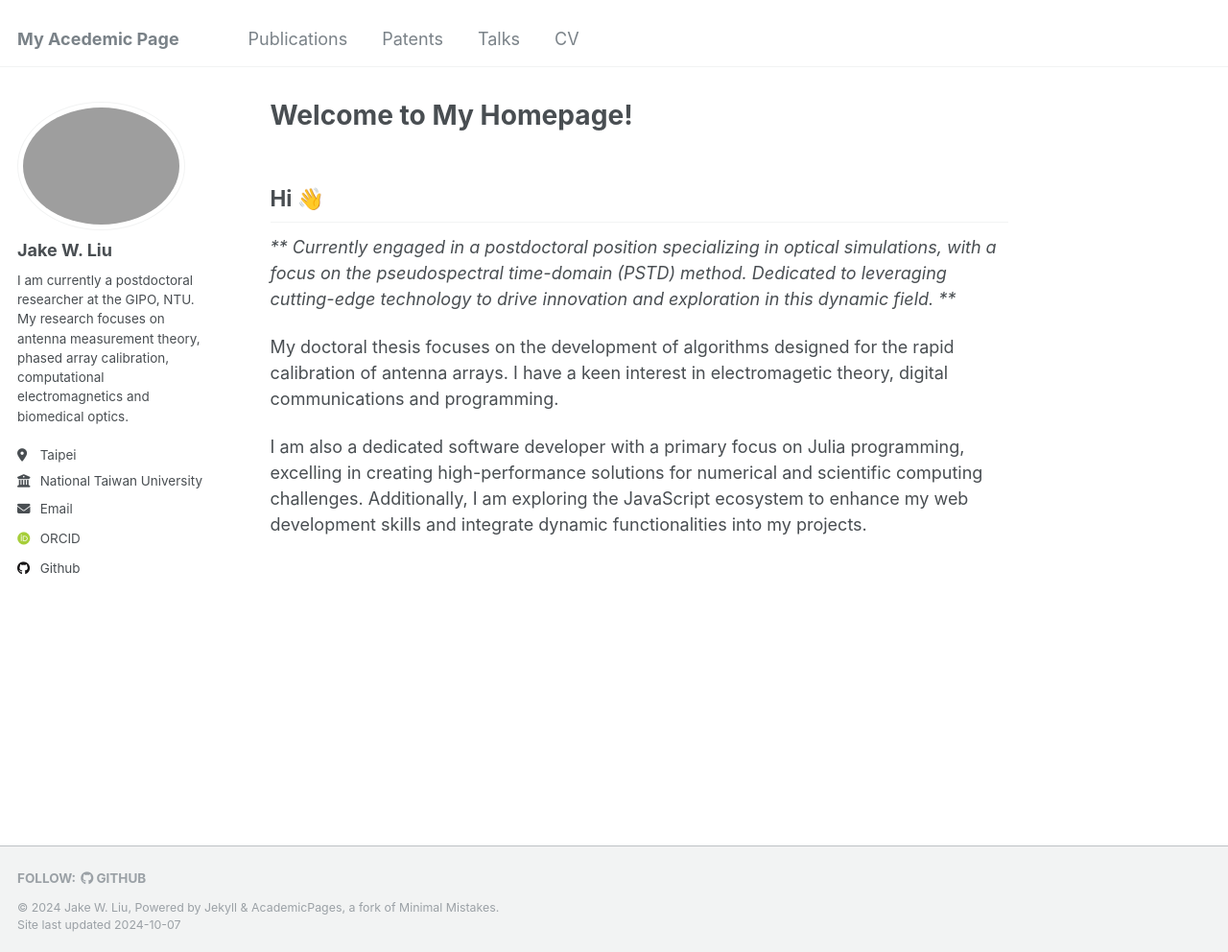
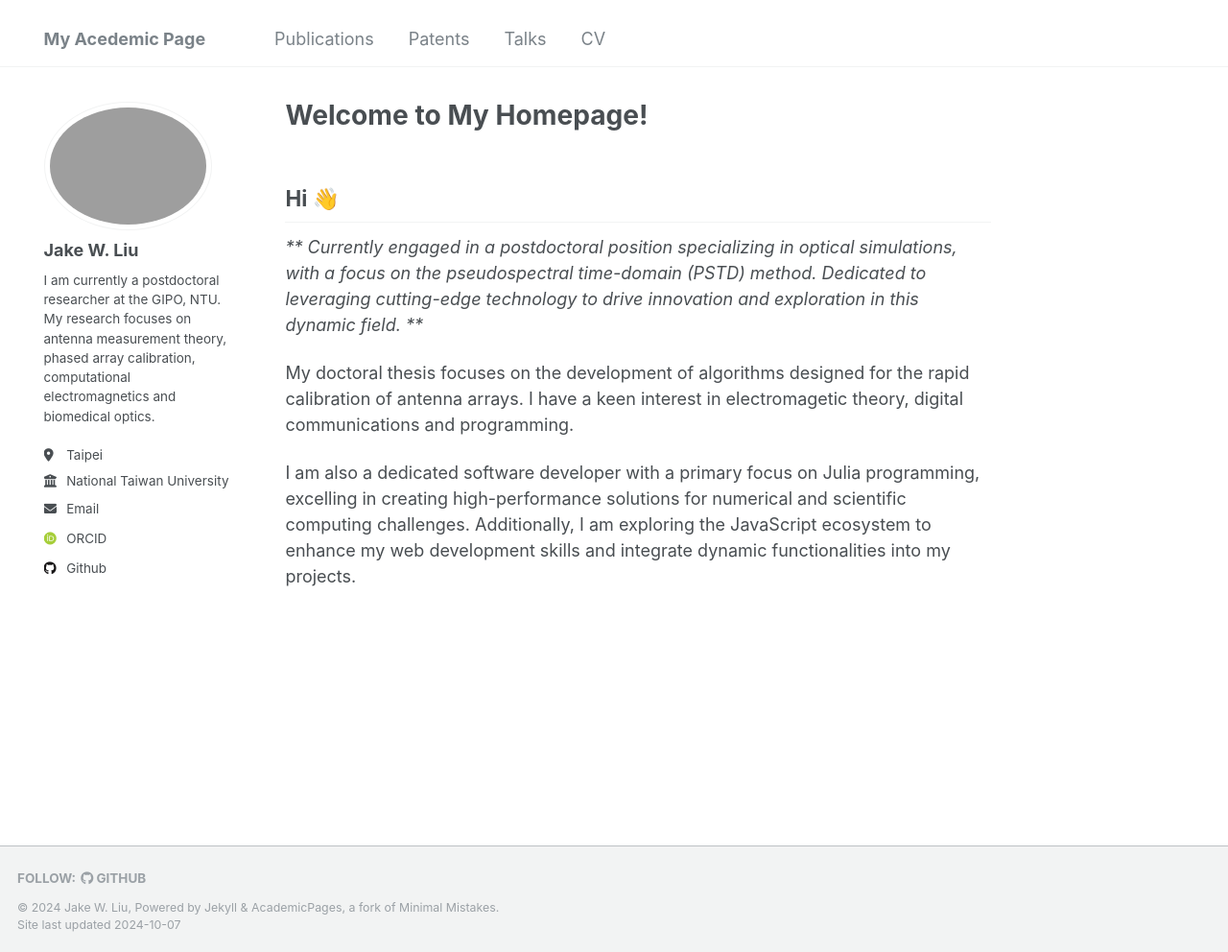
Before and after one commit to akjake616/jwliu, a Jekyll site: the page built from _pages/about.md, in a window 1280 px wide and 992 px high. Shown: the whole window at 96% size. Built offline with Jekyll 4.4.1, drawn with Linux system fonts in a browser that asks for light colours; some web fonts are replaced.

Commit message:
test size

```diff
--- a/_sass/_variables.scss
+++ b/_sass/_variables.scss
@@ -122,11 +122,17 @@
    $x-large                    : 1800px;
    */
 
-   $small                      : 600px !default;
-   $medium                     : 768px !default;
-   $medium-wide                : 900px !default;
-   $large                      : 925px !default;
-   $x-large                    : 1280px !default;
+   // $small                      : 600px !default;
+   // $medium                     : 768px !default;
+   // $medium-wide                : 900px !default;
+   // $large                      : 925px !default;
+   // $x-large                    : 1280px !default;
+
+   $small                      : 900px !default;
+   $medium                     : 1068px !default;
+   $medium-wide                : 1200px !default;
+   $large                      : 1225px !default;
+   $x-large                    : 1580px !default;
 
    /*
       Grid
```
